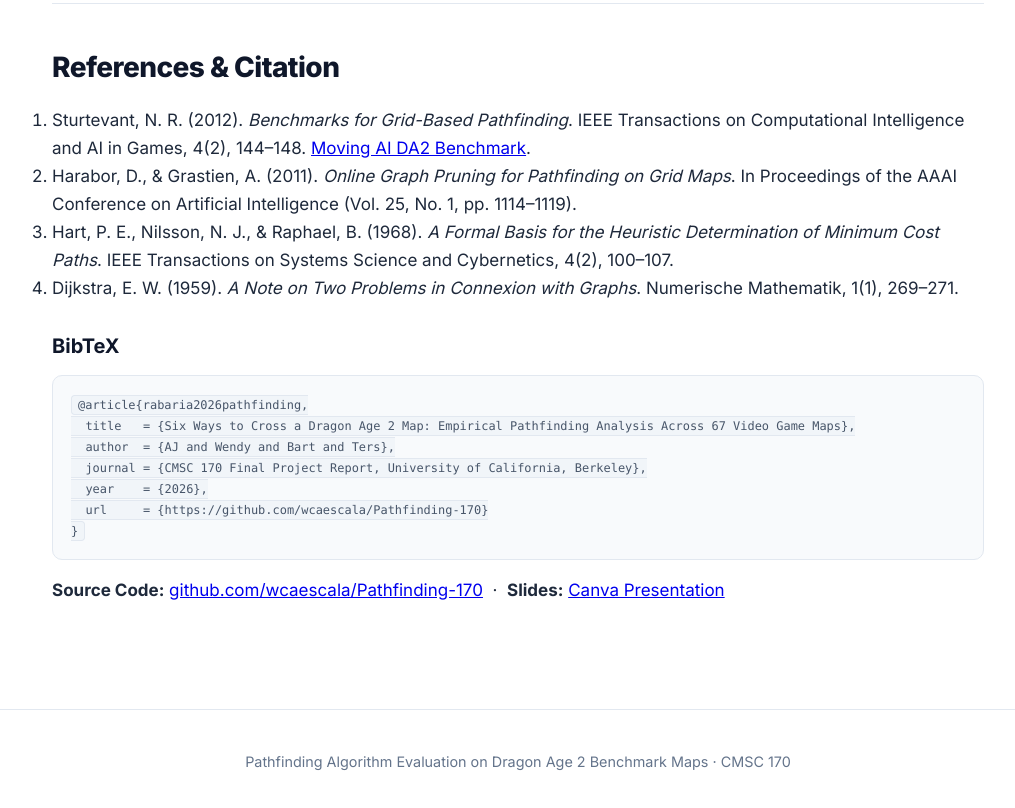
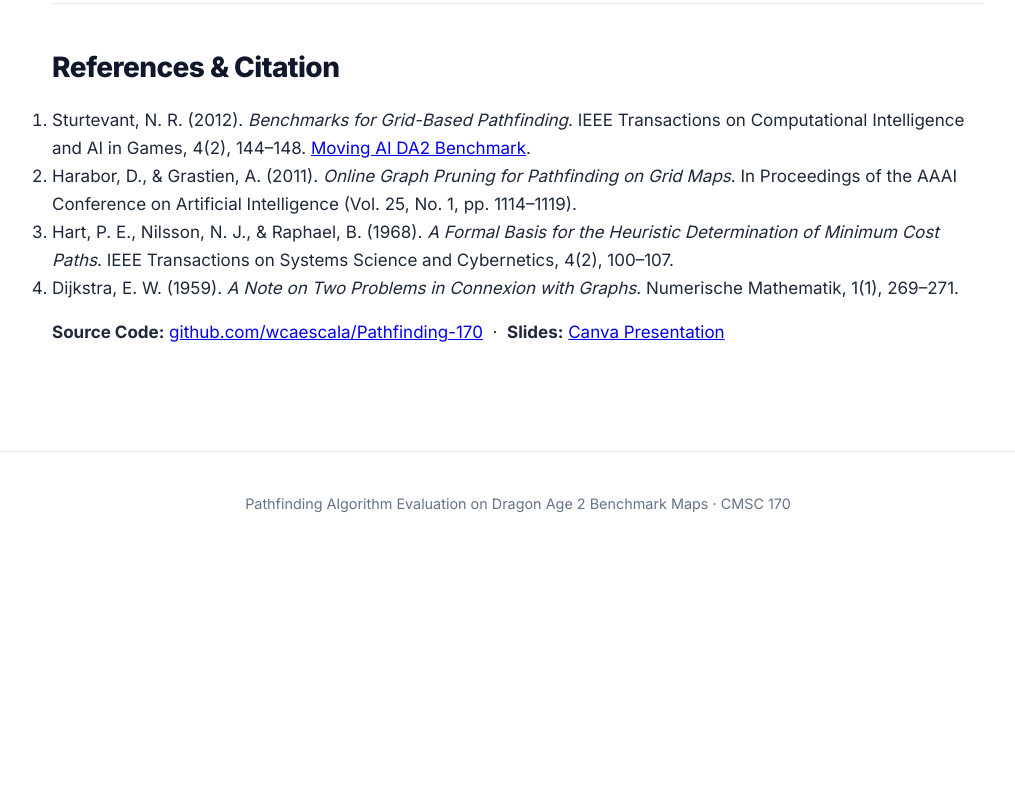
Before and after one commit to wcaescala/Pathfinding-170, a plain HTML site: page pages/index.html in a window 1280 px wide. Shown: the part 8585-9393 px from the top of the page, without its empty margins (122-1137 px from the left). After the commit the page ends 9141 px from the top, so only its background shows below. Drawn offline with Linux system fonts and the light colour scheme.

Commit message:
chore: extra section at the bottom

```diff
--- a/pages/index.html
+++ b/pages/index.html
@@ -525,14 +525,7 @@
           269–271.</li>
       </ol>
 
-      <h3>BibTeX</h3>
-      <pre class="bibtex"><code>@article{rabaria2026pathfinding,
-  title   = {Six Ways to Cross a Dragon Age 2 Map: Empirical Pathfinding Analysis Across 67 Video Game Maps},
-  author  = {AJ and Wendy and Bart and Ters},
-  journal = {CMSC 170 Final Project Report, University of California, Berkeley},
-  year    = {2026},
-  url     = {https://github.com/wcaescala/Pathfinding-170}
-}</code></pre>
+
 
       <p style="margin-top: 16px;">
         <b>Source Code:</b> <a href="https://github.com/wcaescala/Pathfinding-170" target="_blank"
```
